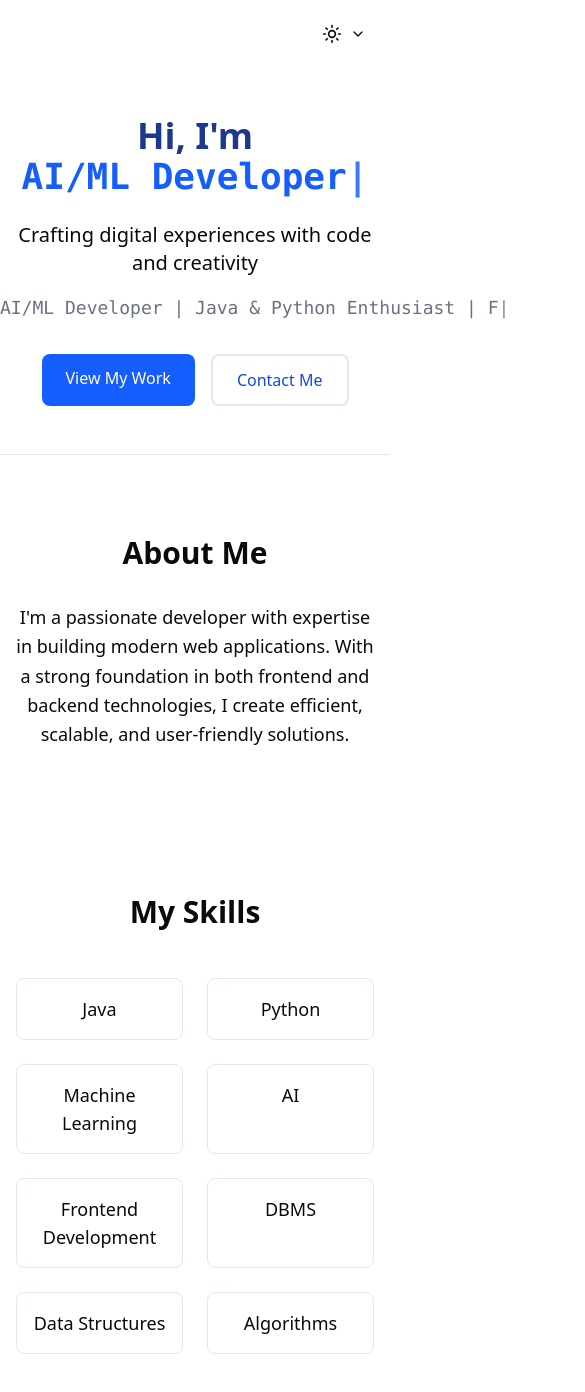
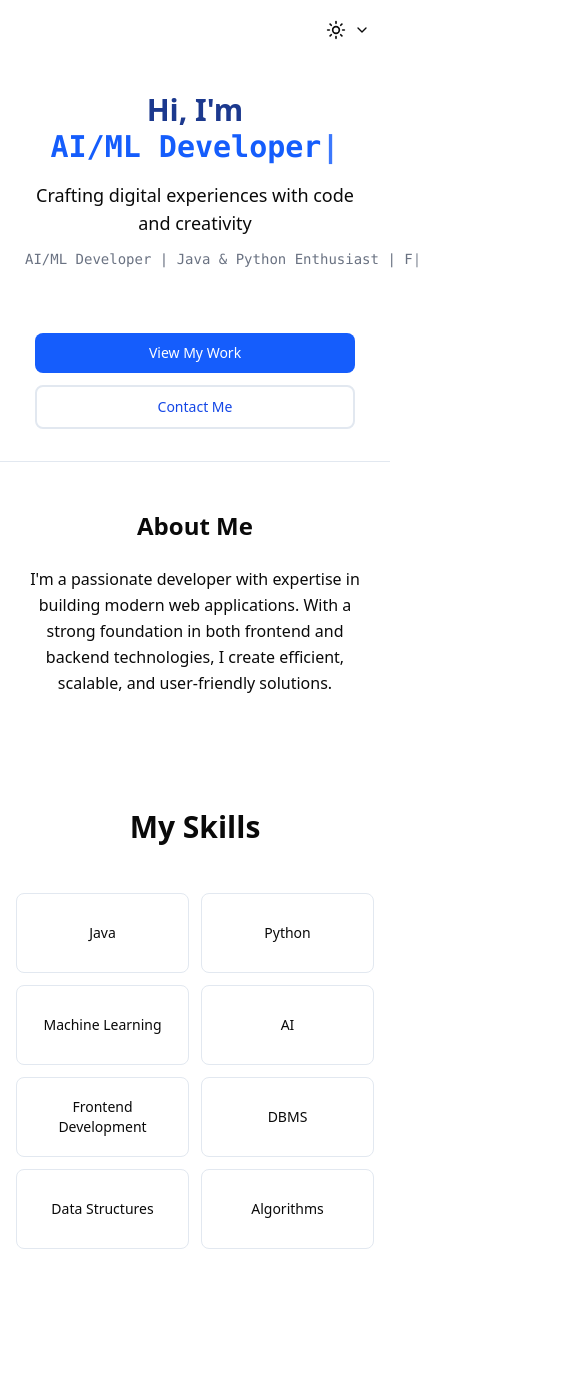
Before and after one commit to AdityaJoshi017/portfolio, a Next.js app: page / in a window 390 px wide. Shown: the top 1392 px of the page, 585 px wide, since content can reach past the window. After the commit the page ends 1313 px from the top, so only its background shows below. Built offline with nearby package versions, Linux system fonts and the light colour scheme.

Commit message:
Fix UI and update project section

```diff
--- a/app/page.tsx
+++ b/app/page.tsx
@@ -7,12 +7,12 @@ import {TypingEffect} from './components/TypingEffect';
 export default function Home() {
   return (
     <div className="min-h-screen flex flex-col">
-      <header className="flex justify-end p-4">
-        <ThemeToggle />
+      <header className="flex justify-end p-3 sm:p-4">
+        <ThemeToggle className="scale-90 sm:scale-100" />
       </header>
       {/* Hero Section */}
-      <section className="py-12 md:py-20 text-center">
-        <h1 className="text-4xl md:text-6xl font-bold text-blue-900 mb-6">
+      <section className="py-8 sm:py-12 md:py-20 text-center px-4">
+        <h1 className="text-3xl sm:text-4xl md:text-6xl font-bold text-blue-900 mb-4 sm:mb-6">
           Hi, I'm{' '}
           <span className="text-blue-600 relative">
             <TypingEffect
@@ -22,34 +22,38 @@ export default function Home() {
                 'Full Stack Dev',
                 'Tech Enthusiast'
               ]}
-              className="font-mono text-blue-600"
+              className="font-mono text-blue-600 whitespace-nowrap"
             />
           </span>
         </h1>
-        <p className="text-xl text-foreground/70 mb-4 max-w-2xl mx-auto">
+        <div className="min-h-[24px] sm:min-h-[28px] mb-3 sm:mb-4">
+          <p className="text-lg sm:text-xl text-foreground/70 max-w-[90%] sm:max-w-2xl mx-auto">
             Crafting digital experiences with code and creativity
           </p>
-        <p className="text-lg text-gray-500 mb-8 max-w-2xl mx-auto">
+        </div>
+        <div className="min-h-[60px] sm:min-h-[72px] mb-6 sm:mb-8">
+          <p className="text-sm sm:text-base md:text-lg text-gray-500 max-w-[95%] sm:max-w-2xl mx-auto">
             <TypingEffect
               texts={[
                 'AI/ML Developer | Java & Python Enthusiast | Frontend Developer',
-              'Intern at ARInspects | Building intelligent solutions',
+                // 'Intern at ARInspects | Building intelligent solutions',
                 'Passionate about technology and innovation',
                 'Turning ideas into reality with code'
               ]}
               className="font-mono text-gray-500"
             />
           </p>
-        <div className="flex justify-center gap-4">
+        </div>
+        <div className="flex flex-col sm:flex-row justify-center gap-3 sm:gap-4 w-full max-w-xs sm:max-w-md mx-auto">
           <Link
             href="/projects"
-            className="px-6 py-3 bg-blue-600 text-white rounded-lg hover:bg-blue-700 transition-colors"
+            className="px-4 sm:px-6 py-2.5 sm:py-3 bg-blue-600 text-white rounded-lg hover:bg-blue-700 transition-colors text-sm sm:text-base w-full sm:w-auto text-center"
           >
             View My Work
           </Link>
           <Link
             href="/contact"
-            className="px-6 py-3 border-2 border-gray-300 text-blue-700 rounded-lg hover:bg-gray-100 transition-colors"
+            className="px-4 sm:px-6 py-2.5 sm:py-3 border-2 border-gray-300 text-blue-700 rounded-lg hover:bg-gray-100 transition-colors text-sm sm:text-base w-full sm:w-auto text-center"
           >
             Contact Me
           </Link>
@@ -59,10 +63,10 @@ export default function Home() {
       {/* About Section */}
       {/* <section className="py-16 bg-gray-50"> */}
       {/* change 0017 */}
-      <section className="py-20 bg-card border-t border-border">
+      <section className="py-12 sm:py-16 md:py-20 bg-card border-t border-border">
         <div className="max-w-4xl mx-auto px-4">
-          <h2 className="text-3xl font-bold text-center mb-8 text-foreground">About Me</h2>
-          <p className="text-lg text-foreground/70 leading-relaxed text-center max-w-2xl mx-auto">
+          <h2 className="text-2xl sm:text-3xl font-bold text-center mb-6 sm:mb-8 text-foreground">About Me</h2>
+          <p className="text-base sm:text-lg text-foreground/70 leading-relaxed text-center max-w-2xl mx-auto">
             I'm a passionate developer with expertise in building modern web applications.
             With a strong foundation in both frontend and backend technologies, I create
             efficient, scalable, and user-friendly solutions.
@@ -74,11 +78,10 @@ export default function Home() {
       <section className="py-16">
         <div className="max-w-4xl mx-auto px-4">
           <h2 className="text-3xl font-bold text-center mb-12">My Skills</h2>
-          <div className="grid grid-cols-2 md:grid-cols-4 gap-6">
+          <div className="grid grid-cols-2 sm:grid-cols-3 md:grid-cols-4 gap-3 sm:gap-4 md:gap-6">
             {['Java', 'Python', 'Machine Learning', 'AI', 'Frontend Development', 'DBMS', 'Data Structures', 'Algorithms'].map((skill) => (
-              <div key={skill} className="p-4 bg-card text-card-foreground rounded-lg border border-border text-center">
-              {/* <div key={skill} className="p-4 bg-white rounded-lg shadow-md text-center">  change 0017*/}
-                <span className="text-lg font-medium">{skill}</span>
+              <div key={skill} className="p-3 sm:p-4 bg-card text-card-foreground rounded-lg border border-border text-center flex items-center justify-center min-h-[80px]">
+                <span className="text-sm sm:text-base md:text-lg font-medium">{skill}</span>
               </div>
             ))}
           </div>
--- a/app/projects/page.tsx
+++ b/app/projects/page.tsx
@@ -33,6 +33,7 @@ export default function Projects() {
   return (
     <div className="min-h-screen bg-background">
       <header className="flex justify-end p-4">
+
         <ThemeToggle />
       </header>
 
```
Lines whose indentation alone changed are shown as unchanged.
